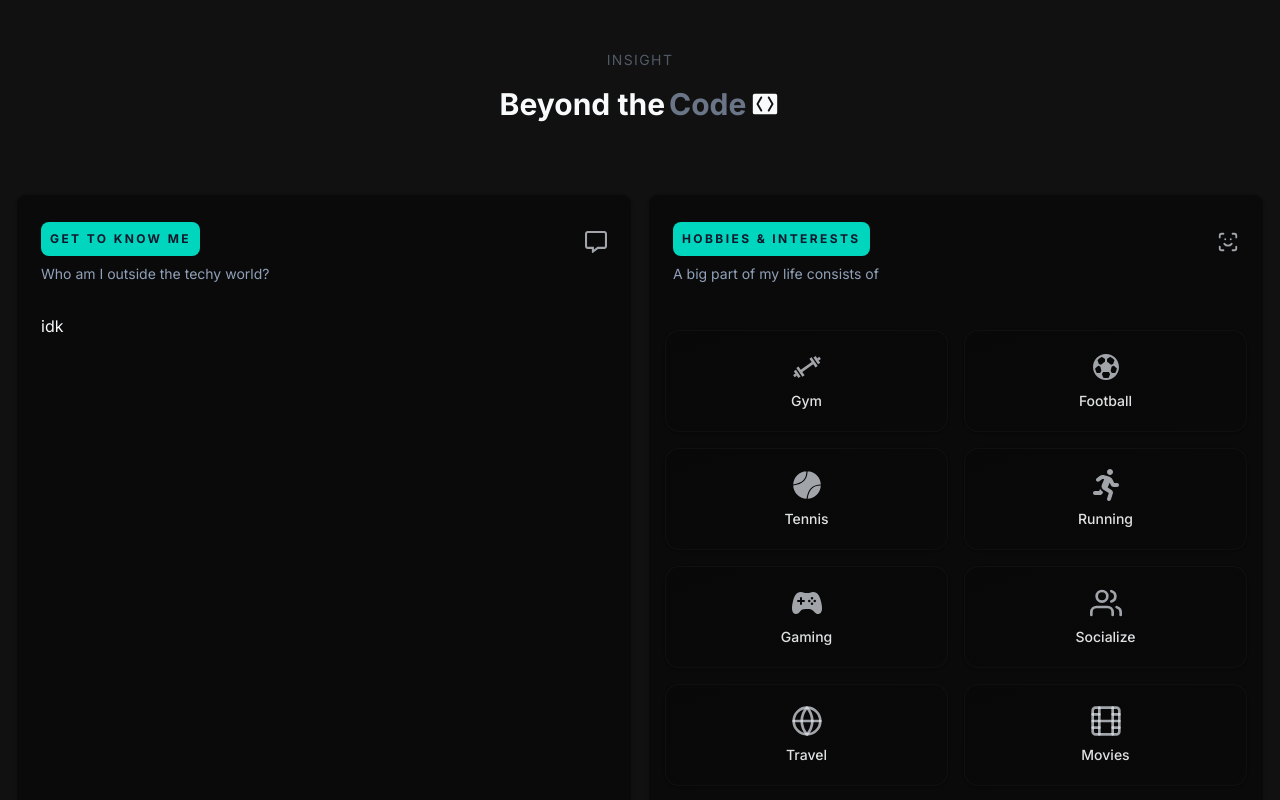
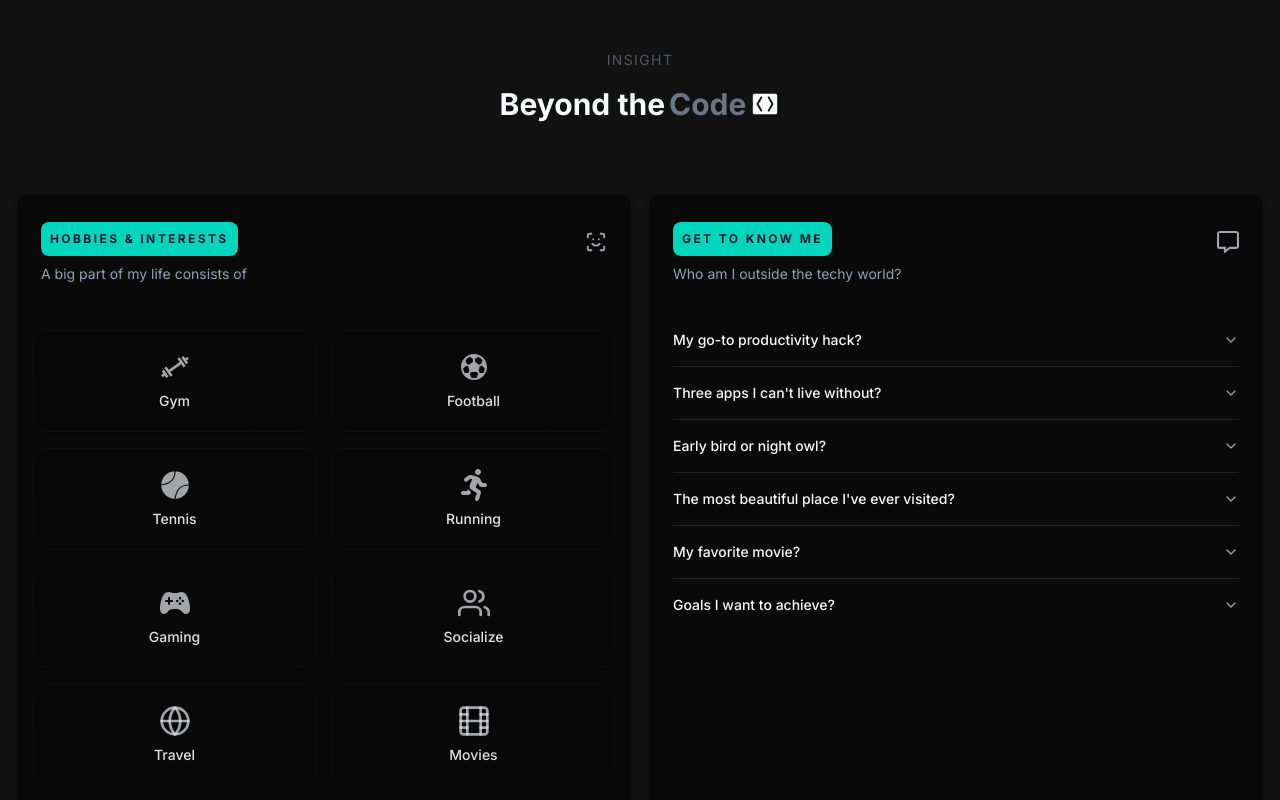
Before and after one commit to hassohamid/Portfolio-V1, a React (Vite) app: page / in a window 1280 px wide. Shown: the part 2806-3606 px from the top of the page. Built offline with nearby package versions, Linux system fonts and the light colour scheme.

Commit message:
Accordion

```diff
--- a/package.json
+++ b/package.json
@@ -10,6 +10,7 @@
     "preview": "vite preview"
   },
   "dependencies": {
+    "@radix-ui/react-accordion": "^1.2.10",
     "@radix-ui/react-alert-dialog": "^1.1.13",
     "@radix-ui/react-avatar": "^1.1.7",
     "@radix-ui/react-dialog": "^1.1.13",
--- /dev/null
+++ b/src/components/ui/accordion.tsx
@@ -0,0 +1,64 @@
+import * as React from "react"
+import * as AccordionPrimitive from "@radix-ui/react-accordion"
+import { ChevronDownIcon } from "lucide-react"
+
+import { cn } from "@/lib/utils"
+
+function Accordion({
+  ...props
+}: React.ComponentProps<typeof AccordionPrimitive.Root>) {
+  return <AccordionPrimitive.Root data-slot="accordion" {...props} />
+}
+
+function AccordionItem({
+  className,
+  ...props
+}: React.ComponentProps<typeof AccordionPrimitive.Item>) {
+  return (
+    <AccordionPrimitive.Item
+      data-slot="accordion-item"
+      className={cn("border-b last:border-b-0", className)}
+      {...props}
+    />
+  )
+}
+
+function AccordionTrigger({
+  className,
+  children,
+  ...props
+}: React.ComponentProps<typeof AccordionPrimitive.Trigger>) {
+  return (
+    <AccordionPrimitive.Header className="flex">
+      <AccordionPrimitive.Trigger
+        data-slot="accordion-trigger"
+        className={cn(
+          "focus-visible:border-ring focus-visible:ring-ring/50 flex flex-1 items-start justify-between gap-4 rounded-md py-4 text-left text-sm font-medium transition-all outline-none hover:underline focus-visible:ring-[3px] disabled:pointer-events-none disabled:opacity-50 [&[data-state=open]>svg]:rotate-180",
+          className
+        )}
+        {...props}
+      >
+        {children}
+        <ChevronDownIcon className="text-muted-foreground pointer-events-none size-4 shrink-0 translate-y-0.5 transition-transform duration-200" />
+      </AccordionPrimitive.Trigger>
+    </AccordionPrimitive.Header>
+  )
+}
+
+function AccordionContent({
+  className,
+  children,
+  ...props
+}: React.ComponentProps<typeof AccordionPrimitive.Content>) {
+  return (
+    <AccordionPrimitive.Content
+      data-slot="accordion-content"
+      className="data-[state=closed]:animate-accordion-up data-[state=open]:animate-accordion-down overflow-hidden text-sm"
+      {...props}
+    >
+      <div className={cn("pt-0 pb-4", className)}>{children}</div>
+    </AccordionPrimitive.Content>
+  )
+}
+
+export { Accordion, AccordionItem, AccordionTrigger, AccordionContent }
--- a/src/layout/BeyondCode.tsx
+++ b/src/layout/BeyondCode.tsx
@@ -6,6 +6,12 @@ import {
   CardDescription,
   CardHeader,
 } from "@/components/ui/card";
+import {
+  Accordion,
+  AccordionContent,
+  AccordionItem,
+  AccordionTrigger,
+} from "@/components/ui/accordion";
 import { ScanFace } from "lucide-react";
 import { Interests } from "@/data/Interests";
 import { motion } from "framer-motion";
@@ -41,38 +47,6 @@ export default function BeyondCode() {
             transition={{ duration: 0.6 }}
             className="flex flex-col sm:flex-row gap-4 p-4 sm:justify-center"
           >
-            <Card className="w-full rounded-lg border border-border/20 shadow-sm backdrop-blur-sm bg-background/80">
-              <CardHeader className="relative">
-                <motion.div
-                  initial={{ opacity: 0, y: -10 }}
-                  animate={{ opacity: 1, y: 0 }}
-                  transition={{ delay: 0.1, duration: 0.5 }}
-                >
-                  <CardTitle className="text-2xl  tracking-widest ">
-                    <Badge className="p-2 dark:bg-teal-400  font-bold ">
-                      GET TO KNOW ME
-                    </Badge>
-                  </CardTitle>
-                  <CardDescription className="mt-2">
-                    Who am I outside the techy world?
-                  </CardDescription>
-                </motion.div>
-                <FaRegCommentAlt
-                  className="text-primary/70 absolute top-3 right-6 "
-                  size={22}
-                />
-              </CardHeader>
-              <CardContent>
-                <motion.div
-                  className="prose prose-sm dark:prose-invert"
-                  initial={{ opacity: 0 }}
-                  animate={{ opacity: 1 }}
-                  transition={{ delay: 0.3, duration: 0.5 }}
-                >
-                  <p className="mb-4">idk</p>
-                </motion.div>
-              </CardContent>
-            </Card>
             <Card className="w-full rounded-lg border border-border/20 shadow-sm backdrop-blur-sm bg-background/80">
               <CardHeader className="relative ">
                 <ScanFace
@@ -130,7 +104,98 @@ export default function BeyondCode() {
                   );
                 })}
               </CardContent>
-            </Card>{" "}
+            </Card>
+            <Card className="w-full rounded-lg border border-border/20 shadow-sm backdrop-blur-sm bg-background/80">
+              <CardHeader className="relative">
+                <motion.div
+                  initial={{ opacity: 0, y: -10 }}
+                  animate={{ opacity: 1, y: 0 }}
+                  transition={{ delay: 0.1, duration: 0.5 }}
+                >
+                  <CardTitle className="text-2xl  tracking-widest ">
+                    <Badge className="p-2 dark:bg-teal-400  font-bold ">
+                      GET TO KNOW ME
+                    </Badge>
+                  </CardTitle>
+                  <CardDescription className="mt-2">
+                    Who am I outside the techy world?
+                  </CardDescription>
+                </motion.div>
+                <FaRegCommentAlt
+                  className="text-primary/70 absolute top-3 right-6 "
+                  size={22}
+                />
+              </CardHeader>
+              <CardContent>
+                <motion.div
+                  className="prose prose-sm dark:prose-invert"
+                  initial={{ opacity: 0 }}
+                  animate={{ opacity: 1 }}
+                  transition={{ delay: 0.3, duration: 0.5 }}
+                >
+                  <Accordion type="single" collapsible>
+                    <AccordionItem value="item 1">
+                      <AccordionTrigger className="cursor-pointer">
+                        My go-to productivity hack?
+                      </AccordionTrigger>
+                      <AccordionContent>
+                        I might sound crazy but when I feel like I'm falling
+                        behind, I drink half a Redbull and nap for 15-30 min.
+                        It's actually a real thing, called "The Coffee Nap".
+                        Makes me super concentrated for longer periods 😁
+                      </AccordionContent>
+                    </AccordionItem>
+                    <AccordionItem value="item 2">
+                      <AccordionTrigger className="cursor-pointer">
+                        Three apps I can't live without?
+                      </AccordionTrigger>
+                      <AccordionContent>
+                        I don't really know about not being able to LIVE without
+                        them but they definitely make my life easier - Spotify,
+                        Notes & Discord.
+                      </AccordionContent>
+                    </AccordionItem>
+                    <AccordionItem value="item 3">
+                      <AccordionTrigger className="cursor-pointer">
+                        Early bird or night owl?
+                      </AccordionTrigger>
+                      <AccordionContent>
+                        When I'm in my "training phase" I'd definitely say early
+                        bird. However when I work with something I truly enjoy
+                        then most definitely a night owl. I also feel more
+                        productive during nights.
+                      </AccordionContent>
+                    </AccordionItem>
+                    <AccordionItem value="item 4">
+                      <AccordionTrigger className="cursor-pointer">
+                        The most beautiful place I've ever visited?
+                      </AccordionTrigger>
+                      <AccordionContent>
+                        Phi Phi Islands in Thailand. Felt like a dream!
+                      </AccordionContent>
+                    </AccordionItem>
+                    <AccordionItem value="item 5">
+                      <AccordionTrigger className="cursor-pointer">
+                        My favorite movie?
+                      </AccordionTrigger>
+                      <AccordionContent>
+                        One that I will never forget is Whiplash (2014). There
+                        wasn't a second where I didn't feel the crazy tension it
+                        brought. Amazing movie!
+                      </AccordionContent>
+                    </AccordionItem>
+                    <AccordionItem value="item 6">
+                      <AccordionTrigger className="cursor-pointer">
+                        Goals I want to achieve?
+                      </AccordionTrigger>
+                      <AccordionContent>
+                        Beating 3km under 12 minutes.
+                      </AccordionContent>
+                    </AccordionItem>
+                  </Accordion>
+                </motion.div>
+              </CardContent>
+            </Card>
           </motion.div>
         </div>
       </section>
```
Also changed, not shown: 1 other file (tests, documents, lock files or other folders).
